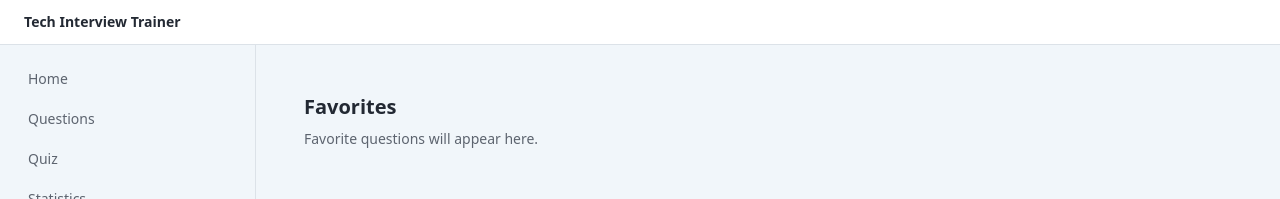
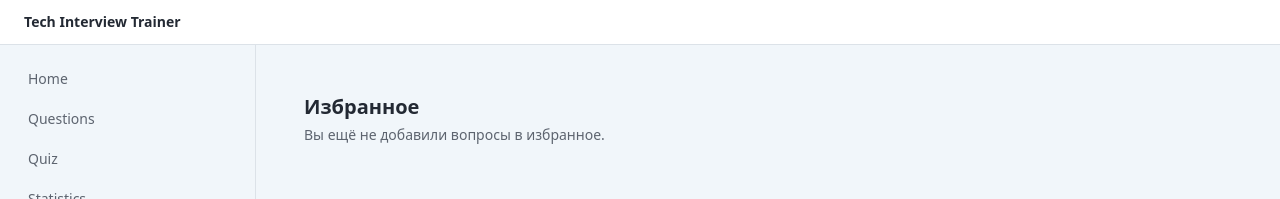
Before and after one commit to bukt0r/Final-Project-Tandem, a React (Vite) app in the folder app/: page /favorites in a window 1280 px wide. Shown: the top 199 px of the page. Built offline with nearby package versions, Linux system fonts and the light colour scheme.

Commit message:
feat: implement FavoritesPage with persisted favorites

```diff
--- a/app/src/pages/FavoritesPage.tsx
+++ b/app/src/pages/FavoritesPage.tsx
@@ -1,10 +1,62 @@
 import type { FC } from 'react'
+import { useState, useMemo, useCallback } from 'react'
+import type { KnowledgeStatus } from '../entities/question/model/types'
+import { getQuestions } from '../entities/question/api/questionsApi'
+import { QuestionCard } from '../ui'
+import { loadFromStorage, saveToStorage } from '../shared'
+
+const STORAGE_KEY_STATUS = 'knowledge-status'
+const STORAGE_KEY_FAVORITES = 'favorites'
+
+type StatusMap = Record<string, KnowledgeStatus>
 
 const FavoritesPage: FC = () => {
+  const [favorites, setFavorites] = useState<string[]>(() => loadFromStorage<string[]>(STORAGE_KEY_FAVORITES, []))
+  const [statusMap, setStatusMap] = useState<StatusMap>(() => loadFromStorage<StatusMap>(STORAGE_KEY_STATUS, {}))
+
+  const questions = useMemo(
+    () => getQuestions().filter((q) => favorites.includes(q.id)),
+    [favorites],
+  )
+
+  const handleStatusChange = useCallback((questionId: string, status: KnowledgeStatus): void => {
+    setStatusMap((prev) => {
+      const next = { ...prev, [questionId]: status }
+      saveToStorage(STORAGE_KEY_STATUS, next)
+      return next
+    })
+  }, [])
+
+  const handleFavoriteToggle = useCallback((questionId: string): void => {
+    setFavorites((prev) => {
+      const next = prev.filter((id) => id !== questionId)
+      saveToStorage(STORAGE_KEY_FAVORITES, next)
+      return next
+    })
+  }, [])
+
   return (
     <section className="px-4 py-6">
-      <h1 className="text-xl font-semibold text-app-text">Favorites</h1>
-      <p className="mt-2 text-sm text-app-text-muted">Favorite questions will appear here.</p>
+      <h1 className="text-xl font-semibold text-app-text">Избранное</h1>
+      <p className="mt-1 text-sm text-app-text-muted">
+        {questions.length === 0 ? 'Вы ещё не добавили вопросы в избранное.' : `Всего: ${questions.length}`}
+      </p>
+
+      {questions.length > 0 && (
+        <ul className="mt-4 flex flex-col gap-3" aria-label="Избранные вопросы">
+          {questions.map((q) => (
+            <li key={q.id}>
+              <QuestionCard
+                question={q}
+                knowledgeStatus={statusMap[q.id] ?? 'none'}
+                onStatusChange={handleStatusChange}
+                isFavorite
+                onFavoriteToggle={handleFavoriteToggle}
+              />
+            </li>
+          ))}
+        </ul>
+      )}
     </section>
   )
 }
```
